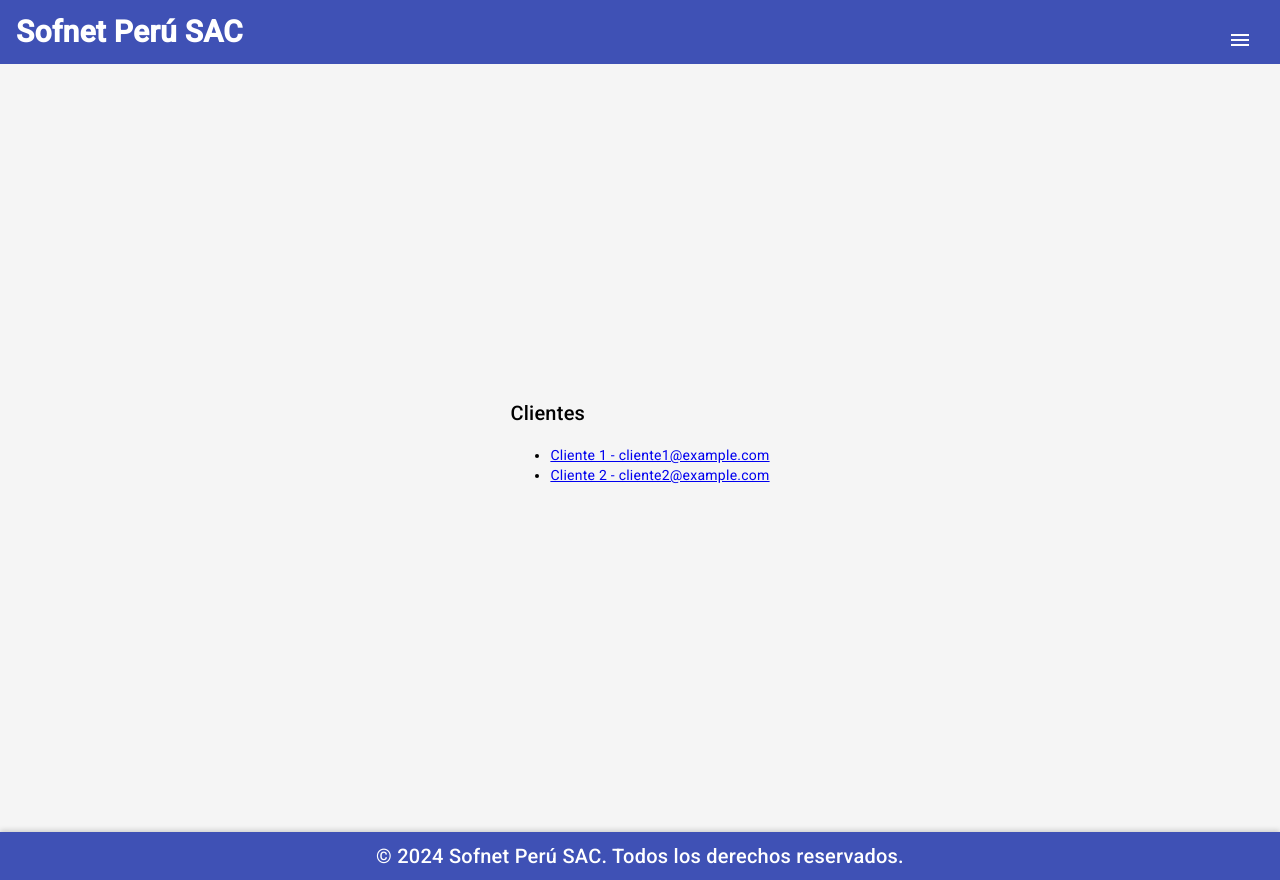
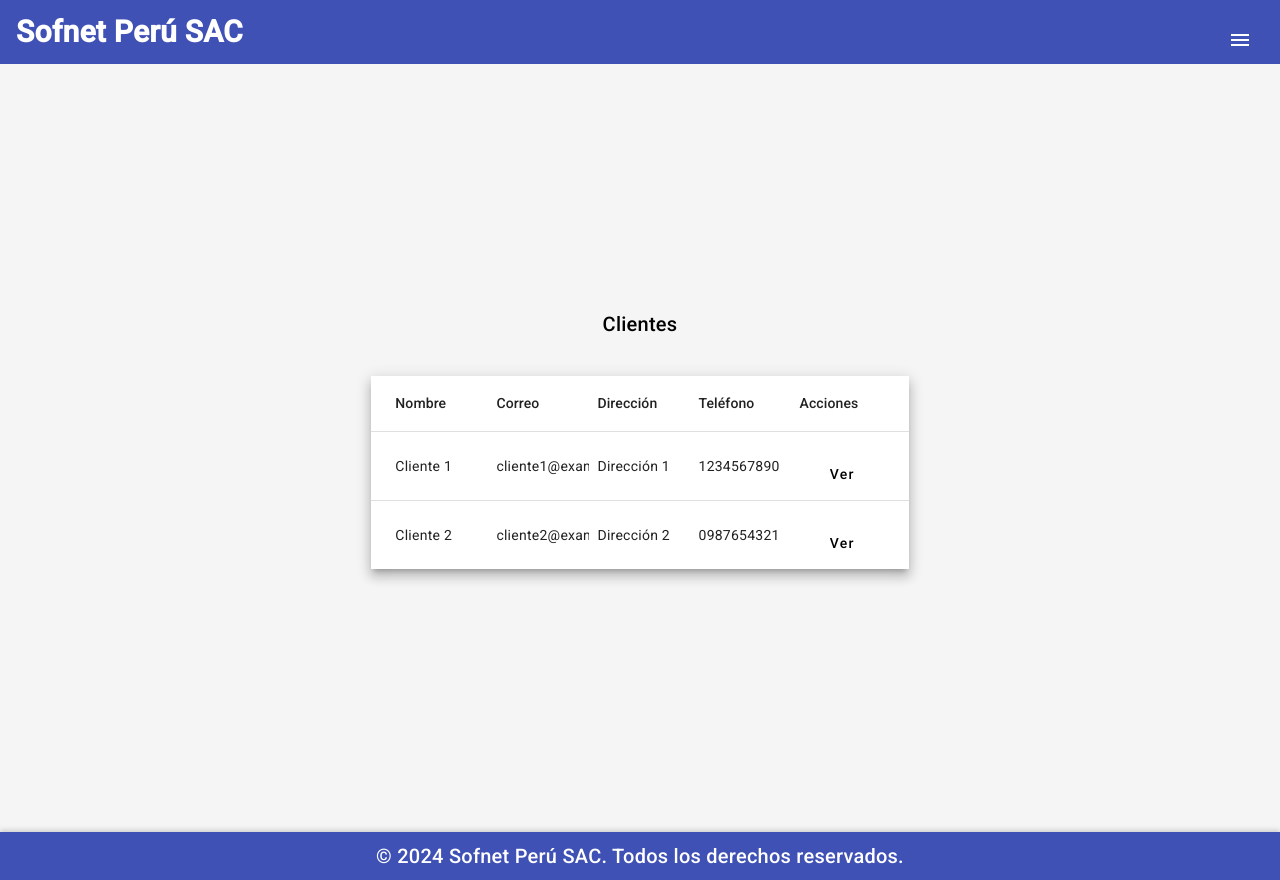
Before and after one commit to Brandon-Meneses/FrontendADS, an Angular app: page /clientes in a window 1280 px wide. Built offline with nearby package versions, Linux system fonts and the light colour scheme; no server answers.

Commit message:
Se configuro material desgign para las vistas de cliente y listar cliente

```diff
--- a/angular.json
+++ b/angular.json
@@ -25,8 +25,8 @@
               "src/assets"
             ],
             "styles": [
-              "src/styles.css",
-              "./node_modules/@angular/material/prebuilt-themes/indigo-pink.css"
+              "@angular/material/prebuilt-themes/indigo-pink.css",
+              "src/styles.css"
             ],
             "scripts": []
           },
@@ -88,8 +88,8 @@
               "src/assets"
             ],
             "styles": [
-              "src/styles.css",
-              "./node_modules/@angular/material/prebuilt-themes/indigo-pink.css"
+              "@angular/material/prebuilt-themes/indigo-pink.css",
+              "src/styles.css"
             ],
             "scripts": []
           }
--- a/src/app/cliente/cliente.component.html
+++ b/src/app/cliente/cliente.component.html
@@ -1,9 +1,15 @@
-<div *ngIf="cliente">
-  <h2>{{ cliente.nombre }}</h2>
-  <p>Correo: {{ cliente.correo }}</p>
-  <p>Dirección: {{ cliente.direccion }}</p>
-  <p>Teléfono: {{ cliente.telefono }}</p>
-</div>
-<div *ngIf="!cliente">
-  <p>Cliente no encontrado.</p>
-</div>
+<mat-card *ngIf="cliente" class="example-card">
+  <mat-card-header>
+    <mat-card-title>{{ cliente.nombre }}</mat-card-title>
+    <mat-card-subtitle>{{ cliente.correo }}</mat-card-subtitle>
+  </mat-card-header>
+  <mat-card-content>
+    <p>Dirección: {{ cliente.direccion }}</p>
+    <p>Teléfono: {{ cliente.telefono }}</p>
+  </mat-card-content>
+</mat-card>
+<mat-card *ngIf="!cliente" class="example-card">
+  <mat-card-content>
+    <p>Cliente no encontrado.</p>
+  </mat-card-content>
+</mat-card>
--- a/src/app/components/cliente-list/cliente-list.component.css
+++ b/src/app/components/cliente-list/cliente-list.component.css
@@ -0,0 +1,20 @@
+.container {
+    display: flex;
+    flex-direction: column;
+    align-items: center;
+    margin: 20px;
+  }
+
+  .table-container {
+    width: 100%;
+    max-width: 1200px; /* Ajusta este valor según tus necesidades */
+    margin: 20px 0;
+  }
+
+  mat-table {
+    width: 100%;
+  }
+
+  mat-header-cell, mat-cell {
+    padding: 8px;
+  }
--- a/src/app/components/cliente-list/cliente-list.component.html
+++ b/src/app/components/cliente-list/cliente-list.component.html
@@ -1,8 +1,36 @@
-<div>
+<div class="container">
   <h2>Clientes</h2>
-  <ul>
-    <li *ngFor="let cliente of clientes">
-      <a [routerLink]="['/cliente', cliente.idCliente]">{{ cliente.nombre }} - {{ cliente.correo }}</a>
-    </li>
-  </ul>
+  <div class="table-container mat-elevation-z8">
+    <mat-table [dataSource]="clientes">
+      <ng-container matColumnDef="nombre">
+        <mat-header-cell *matHeaderCellDef> Nombre </mat-header-cell>
+        <mat-cell *matCellDef="let cliente"> {{cliente.nombre}} </mat-cell>
+      </ng-container>
+
+      <ng-container matColumnDef="correo">
+        <mat-header-cell *matHeaderCellDef> Correo </mat-header-cell>
+        <mat-cell *matCellDef="let cliente"> {{cliente.correo}} </mat-cell>
+      </ng-container>
+
+      <ng-container matColumnDef="direccion">
+        <mat-header-cell *matHeaderCellDef> Dirección </mat-header-cell>
+        <mat-cell *matCellDef="let cliente"> {{cliente.direccion}} </mat-cell>
+      </ng-container>
+
+      <ng-container matColumnDef="telefono">
+        <mat-header-cell *matHeaderCellDef> Teléfono </mat-header-cell>
+        <mat-cell *matCellDef="let cliente"> {{cliente.telefono}} </mat-cell>
+      </ng-container>
+
+      <ng-container matColumnDef="acciones">
+        <mat-header-cell *matHeaderCellDef> Acciones </mat-header-cell>
+        <mat-cell *matCellDef="let cliente">
+          <button mat-button [routerLink]="['/cliente', cliente.idCliente]">Ver</button>
+        </mat-cell>
+      </ng-container>
+
+      <mat-header-row *matHeaderRowDef="displayedColumns"></mat-header-row>
+      <mat-row *matRowDef="let row; columns: displayedColumns;"></mat-row>
+    </mat-table>
+  </div>
 </div>
--- a/src/app/components/cliente-list/cliente-list.component.ts
+++ b/src/app/components/cliente-list/cliente-list.component.ts
@@ -9,6 +9,7 @@ import { Cliente } from '../../models/cliente';
 })
 export class ClienteListComponent implements OnInit {
   clientes: Cliente[] = [];
+  displayedColumns: string[] = ['nombre', 'correo', 'direccion', 'telefono', 'acciones'];
 
   constructor(private clienteService: ClienteService) {}
 
--- a/src/styles.css
+++ b/src/styles.css
@@ -63,3 +63,14 @@ button {
   width: 100%;
   margin-top: 16px;
 }
+.mat-elevation-z8 {
+  margin: 20px 0;
+}
+
+.example-card {
+  max-width: 400px;
+  margin: 20px auto;
+}
+
+html, body { height: 100%; }
+body { margin: 0; font-family: Roboto, "Helvetica Neue", sans-serif; }
```
Also changed, not shown: src/app/app.module.ts (+8 -1 lines).
